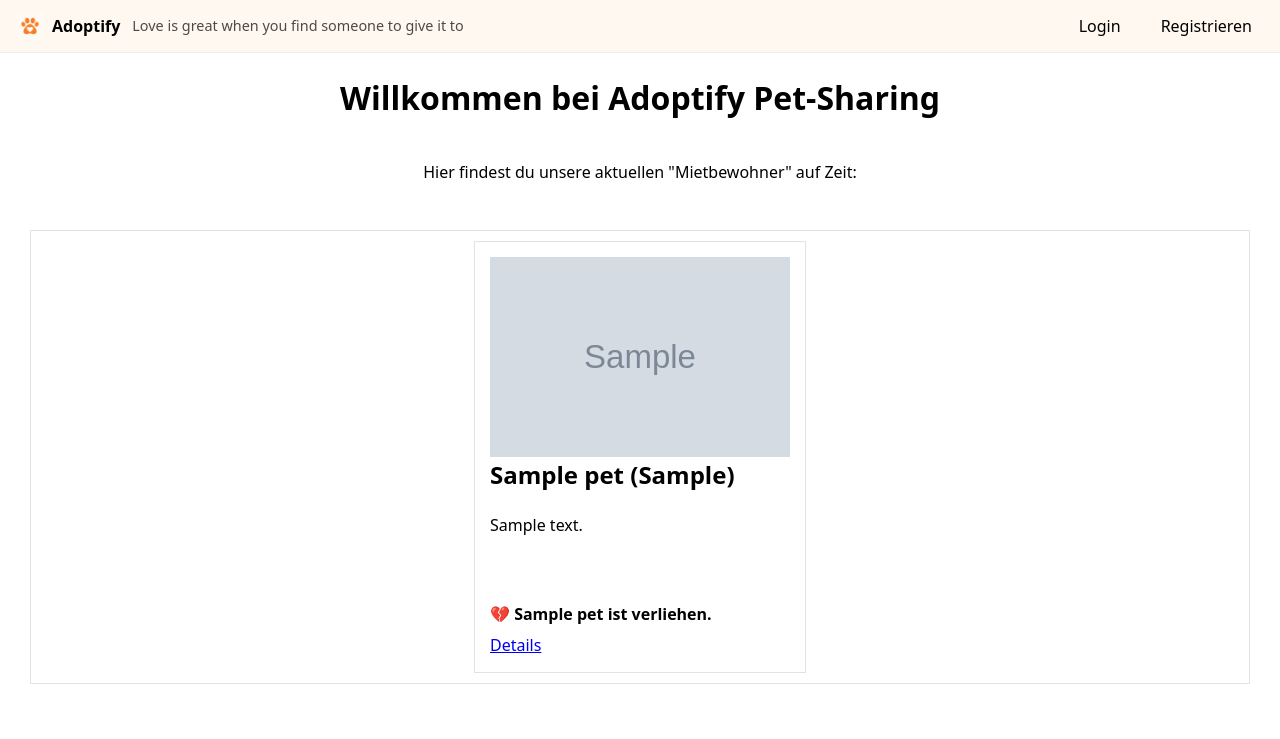
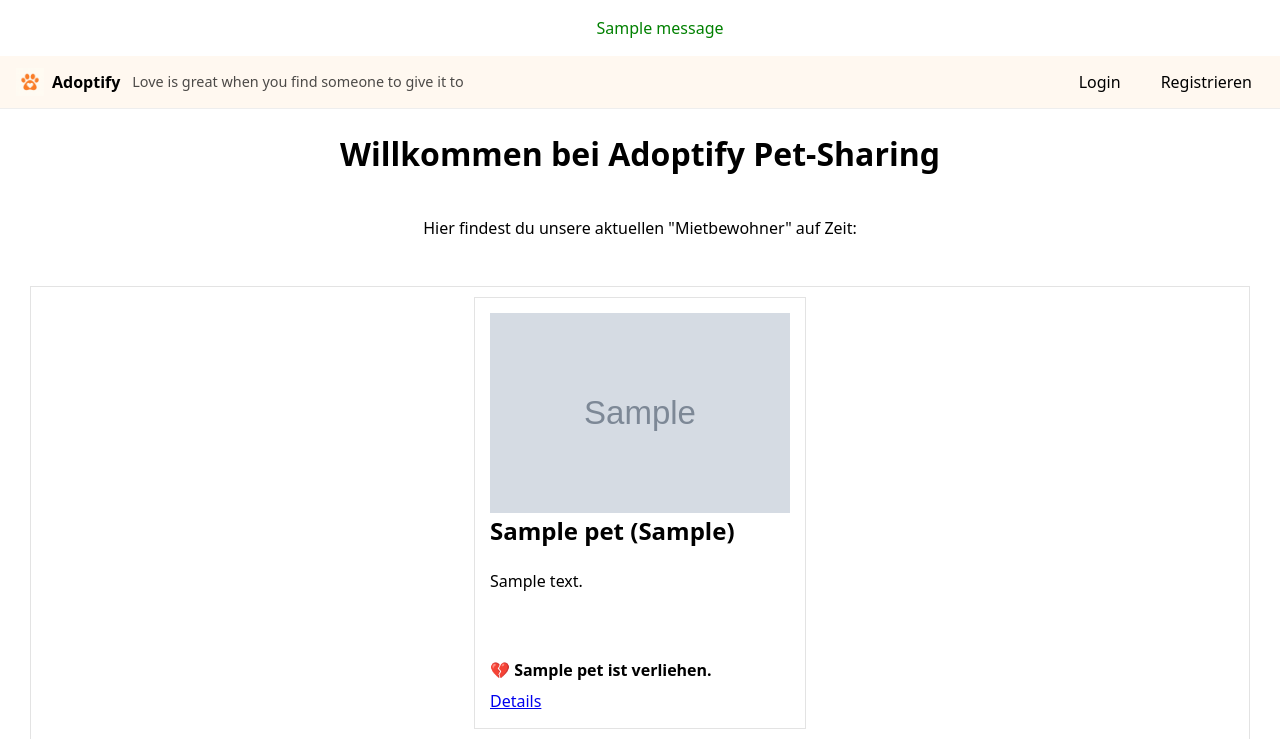
Before and after one commit to esugre/adoptify, a Flask app: page / in a window 1280 px wide. Shown: the top 739 px of the page. Before the commit the page ends 684 px from the top, so only its background shows below. Run offline with Flask 3, Linux system fonts and the light colour scheme; tables that the repository leaves empty or names only in its code hold one stand-in row (values such as "Sample post"); grey boxes marked "Sample" are stand-in pictures; one stand-in notice (Sample message) is shown.

Commit message:
Add Flash Messages

```diff
--- a/app/__init__.py
+++ b/app/__init__.py
@@ -3,3 +3,6 @@ from flask import Flask
 app = Flask(__name__)
 
 from app import routes
+
+# Vorbereitung für Sessions
+app.secret_key = 'geheimigeheimenstein'
--- a/app/static/css/style.css
+++ b/app/static/css/style.css
@@ -204,3 +204,18 @@ display: block;                           /* Entfernt diesen weißen Rand unter
   align-items: center;
   justify-content: center;
 }
+
+/* Flash-Meldungen */
+.flashes .error {
+  display: flex;
+  align-items: center;
+  justify-content: center;
+  color: red
+}
+
+.flashes .success {
+  display: flex;
+  align-items: center;
+  justify-content: center;
+  color: green
+}
--- a/app/templates/base.html
+++ b/app/templates/base.html
@@ -12,6 +12,18 @@
     </head>
 
       <body>
+        <!-- Block für Flash-Nachrichten -->
+        <div>
+          {% with messages = get_flashed_messages(with_categories=true) %}
+            {% if messages %}
+              <ul class="flashes">
+                {% for category, message in messages %}
+                  <li class="{{ category }}">{{ message }}</li>
+                {% endfor %}
+              </ul>
+            {% endif %}
+          {% endwith %}
+        </div>
 
       <header class="site-header">
         <nav class="nav">
```
